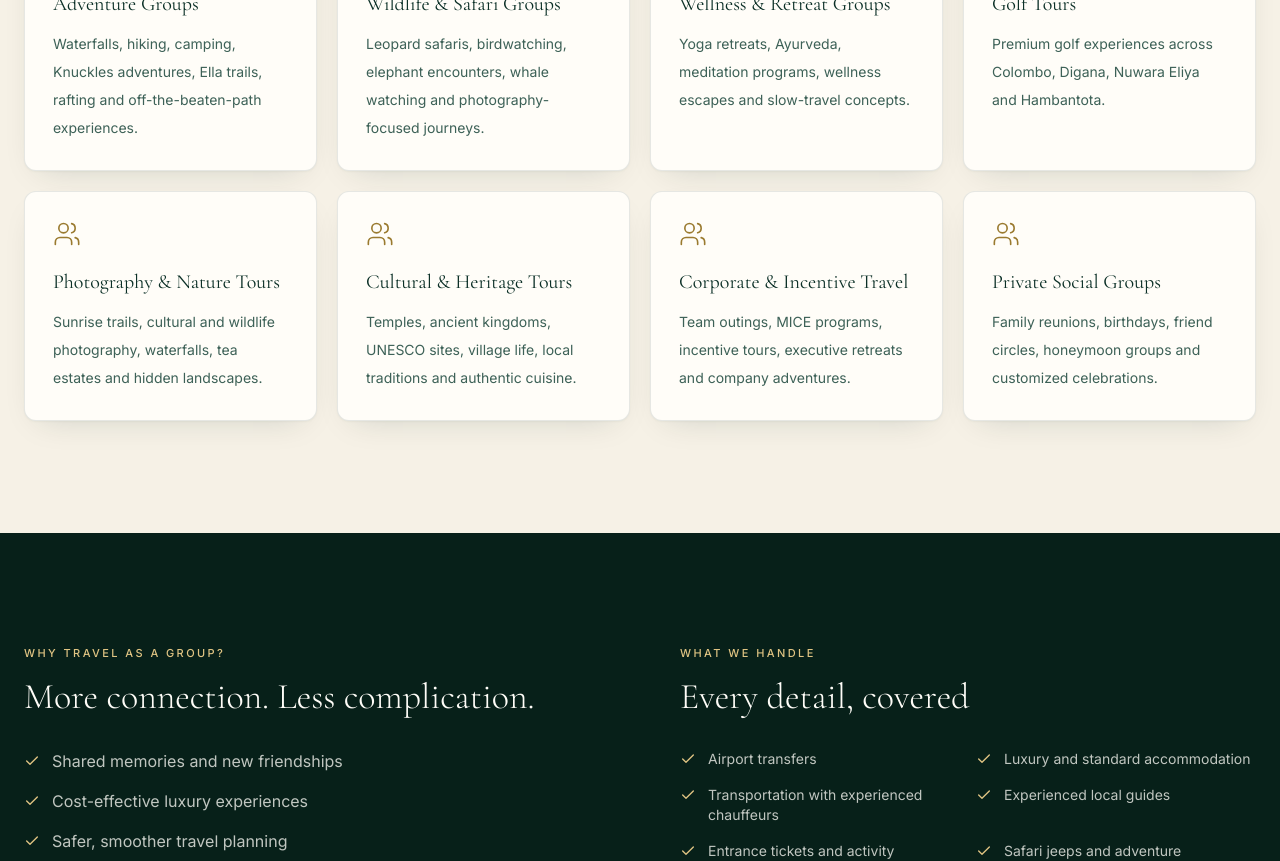
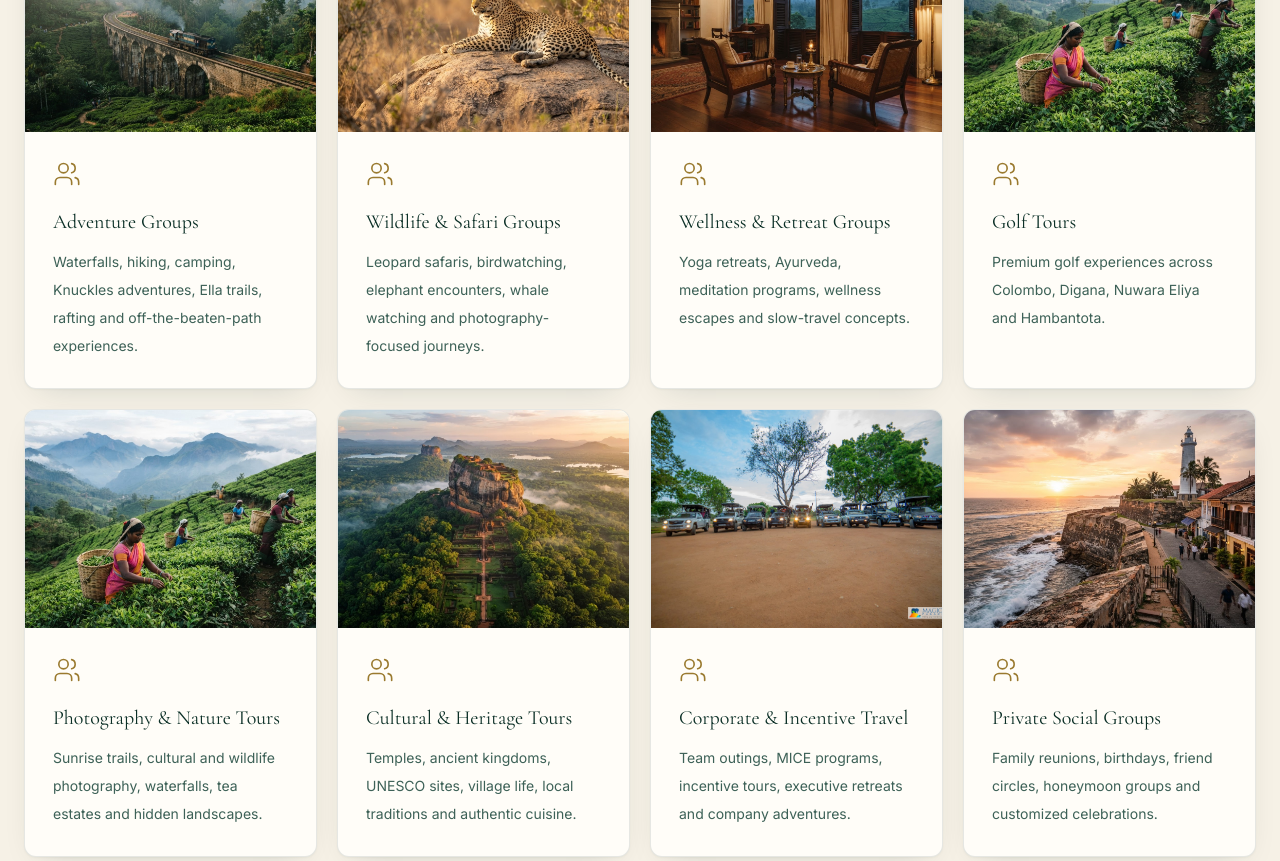
Before and after one commit to ChamodSathsara/magical_paradise_new_web, a Next.js app: page /group-tours in a window 1280 px wide. Shown: the part 1500-2361 px from the top of the page. Built offline with nearby package versions, Linux system fonts and the light colour scheme.

Commit message:
update tour cards

```diff
--- a/src/views/GroupTours.tsx
+++ b/src/views/GroupTours.tsx
@@ -9,14 +9,14 @@
 import { SITE } from '../data/site';
 
 const GROUP_TYPES = [
-  ['Adventure Groups', 'Waterfalls, hiking, camping, Knuckles adventures, Ella trails, rafting and off-the-beaten-path experiences.'],
-  ['Wildlife & Safari Groups', 'Leopard safaris, birdwatching, elephant encounters, whale watching and photography-focused journeys.'],
-  ['Wellness & Retreat Groups', 'Yoga retreats, Ayurveda, meditation programs, wellness escapes and slow-travel concepts.'],
-  ['Golf Tours', 'Premium golf experiences across Colombo, Digana, Nuwara Eliya and Hambantota.'],
-  ['Photography & Nature Tours', 'Sunrise trails, cultural and wildlife photography, waterfalls, tea estates and hidden landscapes.'],
-  ['Cultural & Heritage Tours', 'Temples, ancient kingdoms, UNESCO sites, village life, local traditions and authentic cuisine.'],
-  ['Corporate & Incentive Travel', 'Team outings, MICE programs, incentive tours, executive retreats and company adventures.'],
-  ['Private Social Groups', 'Family reunions, birthdays, friend circles, honeymoon groups and customized celebrations.'],
+  ['Adventure Groups', 'Waterfalls, hiking, camping, Knuckles adventures, Ella trails, rafting and off-the-beaten-path experiences.', IMAGES.ella],
+  ['Wildlife & Safari Groups', 'Leopard safaris, birdwatching, elephant encounters, whale watching and photography-focused journeys.', IMAGES.yala],
+  ['Wellness & Retreat Groups', 'Yoga retreats, Ayurveda, meditation programs, wellness escapes and slow-travel concepts.', IMAGES.hotel],
+  ['Golf Tours', 'Premium golf experiences across Colombo, Digana, Nuwara Eliya and Hambantota.', IMAGES.teaCountry],
+  ['Photography & Nature Tours', 'Sunrise trails, cultural and wildlife photography, waterfalls, tea estates and hidden landscapes.', IMAGES.teaCountry],
+  ['Cultural & Heritage Tours', 'Temples, ancient kingdoms, UNESCO sites, village life, local traditions and authentic cuisine.', IMAGES.sigiriya],
+  ['Corporate & Incentive Travel', 'Team outings, MICE programs, incentive tours, executive retreats and company adventures.', '/images/corporate/ksp-7051-web.jpg'],
+  ['Private Social Groups', 'Family reunions, birthdays, friend circles, honeymoon groups and customized celebrations.', IMAGES.galle],
 ] as const;
 
 const BENEFITS = ['Shared memories and new friendships','Cost-effective luxury experiences','Safer, smoother travel planning','Access to unique local experiences','Hassle-free logistics and transportation','Dedicated tour coordinators and guides','Fun-filled journeys with like-minded travellers'];
@@ -52,7 +52,7 @@
   return <>
     <PageHero eyebrow="Guided Group Tours" title="Travel Together. Explore Deeper. Experience More." subtitle="Seamless group journeys filled with culture, nature, adventure and authentic local moments." image={IMAGES.sigiriya} imageAlt="Sigiriya rising above Sri Lanka's green landscape" locationTag="Sri Lanka" stats={[{value:'10+',label:'Minimum Guests'},{value:'8',label:'Group Styles'},{value:'100%',label:'Tailor Made'}]} />
     <section className="bg-ivory py-20 lg:py-28"><div className="mx-auto grid max-w-content gap-12 px-6 lg:grid-cols-[.8fr_1.2fr] lg:gap-20"><Reveal><div><p className="eyebrow text-gold-dark">Guided Group Tours</p><h2 className="mt-4 font-serif text-4xl font-light leading-tight text-jungle sm:text-5xl">Shared journeys, beautifully coordinated</h2></div></Reveal><Reveal delay={.08}><div className="space-y-5 text-base leading-8 text-jungle-muted"><p>We create unforgettable Sri Lankan journeys for friends, families, solo travellers joining fixed departures, corporate teams, photography clubs, wellness communities, fitness groups and other special-interest travellers.</p><p>From misty mountains and safaris to hidden waterfalls, village encounters, scenic trains and memorable stays, every itinerary is designed around comfort, safety and connection.</p><p className="font-medium text-jungle">Guided group tours operate with a minimum of 10 participants.</p></div></Reveal></div></section>
-    <section className="bg-sand py-20 lg:py-28"><div className="mx-auto max-w-content px-6"><SectionHeading eyebrow="Tour Styles" title="Groups we welcome" subtitle="Choose a theme or combine several interests in one custom journey."/><div className="mt-12 grid gap-5 sm:grid-cols-2 lg:grid-cols-4">{GROUP_TYPES.map(([title,copy],i)=><Reveal key={title} delay={(i%4)*.04} className="h-full"><article className="h-full rounded-xl border border-jungle/10 bg-ivory p-7 shadow-card"><UsersIcon className="h-7 w-7 text-gold-dark" strokeWidth={1.4}/><h3 className="mt-5 font-serif text-xl text-jungle">{title}</h3><p className="mt-3 text-sm leading-7 text-jungle-muted">{copy}</p></article></Reveal>)}</div></div></section>
+    <section className="bg-sand py-20 lg:py-28"><div className="mx-auto max-w-content px-6"><SectionHeading eyebrow="Tour Styles" title="Groups we welcome" subtitle="Choose a theme or combine several interests in one custom journey."/><div className="mt-12 grid gap-5 sm:grid-cols-2 lg:grid-cols-4">{GROUP_TYPES.map(([title,copy,image],i)=><Reveal key={title} delay={(i%4)*.04} className="h-full"><article className="group h-full overflow-hidden rounded-xl border border-jungle/10 bg-ivory shadow-card"><div className="aspect-[4/3] overflow-hidden bg-sand"><img src={image} alt={title} className="h-full w-full object-cover transition-transform duration-700 group-hover:scale-105"/></div><div className="p-7"><UsersIcon className="h-7 w-7 text-gold-dark" strokeWidth={1.4}/><h3 className="mt-5 font-serif text-xl text-jungle">{title}</h3><p className="mt-3 text-sm leading-7 text-jungle-muted">{copy}</p></div></article></Reveal>)}</div></div></section>
     <section className="bg-jungle-deep py-20 text-ivory lg:py-28"><div className="mx-auto grid max-w-content gap-12 px-6 lg:grid-cols-2 lg:gap-20"><Reveal><div><p className="eyebrow text-gold-light">Why Travel as a Group?</p><h2 className="mt-4 font-serif text-4xl font-light">More connection. Less complication.</h2><ul className="mt-8 space-y-4">{BENEFITS.map(x=><li key={x} className="flex gap-3 text-ivory/75"><CheckIcon className="mt-1 h-4 w-4 shrink-0 text-gold-light"/>{x}</li>)}</ul></div></Reveal><Reveal delay={.08}><div><p className="eyebrow text-gold-light">What We Handle</p><h2 className="mt-4 font-serif text-4xl font-light">Every detail, covered</h2><ul className="mt-8 grid gap-4 sm:grid-cols-2">{SERVICES.map(x=><li key={x} className="flex gap-3 text-sm text-ivory/75"><CheckIcon className="mt-0.5 h-4 w-4 shrink-0 text-gold-light"/>{x}</li>)}</ul></div></Reveal></div></section>
     <section id="group-enquiry" className="bg-sand py-20 lg:py-28"><div className="mx-auto grid max-w-content items-start gap-12 px-6 lg:grid-cols-[.8fr_1.2fr]"><Reveal><div><p className="eyebrow text-gold-dark">Connect With Us</p><h2 className="mt-4 font-serif text-4xl font-light text-jungle">Start your group journey</h2><p className="mt-5 leading-8 text-jungle-muted">More than a tour — shared stories, friendships, adventure and unforgettable Sri Lankan moments.</p></div></Reveal><Reveal delay={.08}><InquiryForm source="Group Tour Inquiry" title="Group Tour Enquiry"/></Reveal></div></section>
     <section className="bg-ivory py-20 lg:py-28"><div className="mx-auto grid max-w-content items-center gap-12 px-6 lg:grid-cols-2 lg:gap-20"><Reveal><div className="relative overflow-hidden rounded-xl"><img src={IMAGES.maldives} alt="A private island escape in the Maldives" className="aspect-[4/3] h-full w-full object-cover"/></div></Reveal><Reveal delay={.08}><div><HeartIcon className="h-9 w-9 text-gold-dark" strokeWidth={1.4}/><p className="eyebrow mt-6 text-gold-dark">Family Escapes & Private Celebrations</p><h2 className="mt-4 font-serif text-4xl font-light leading-tight text-jungle sm:text-5xl">Celebrate life’s meaningful moments</h2><div className="mt-6 space-y-4 leading-8 text-jungle-muted"><p>From family weddings, anniversaries and milestone birthdays to intimate reunions and exclusive private getaways, we create refined experiences around comfort and connection.</p><p>Choose a golden-coast beach escape, misty hill-country retreat, private villa gathering, wildlife adventure, Maldives extension or a tailor-made family journey across the island.</p></div></div></Reveal></div></section>
```
Also changed, not shown: src/views/DayTours.tsx (+26 -25 lines).
